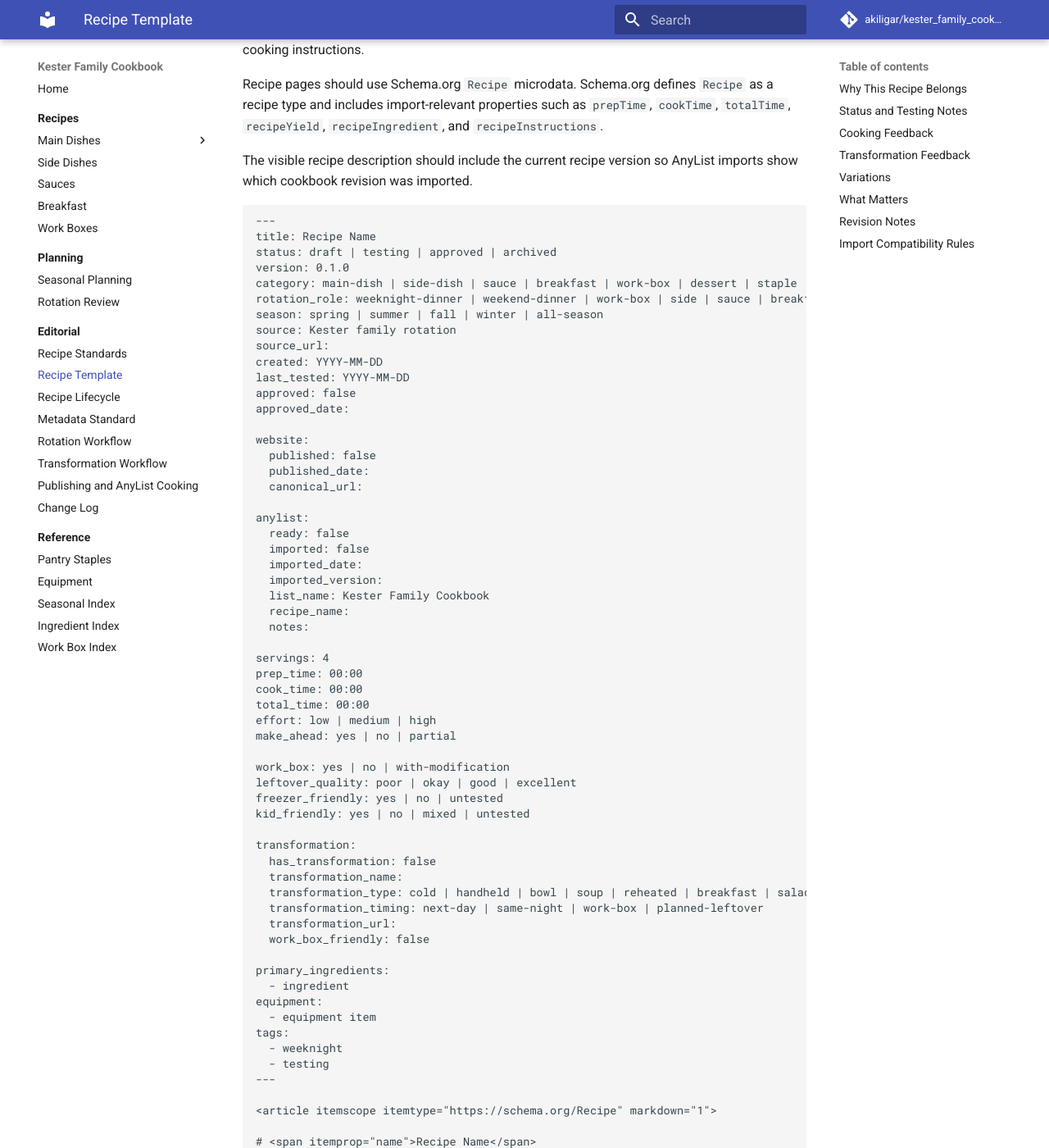
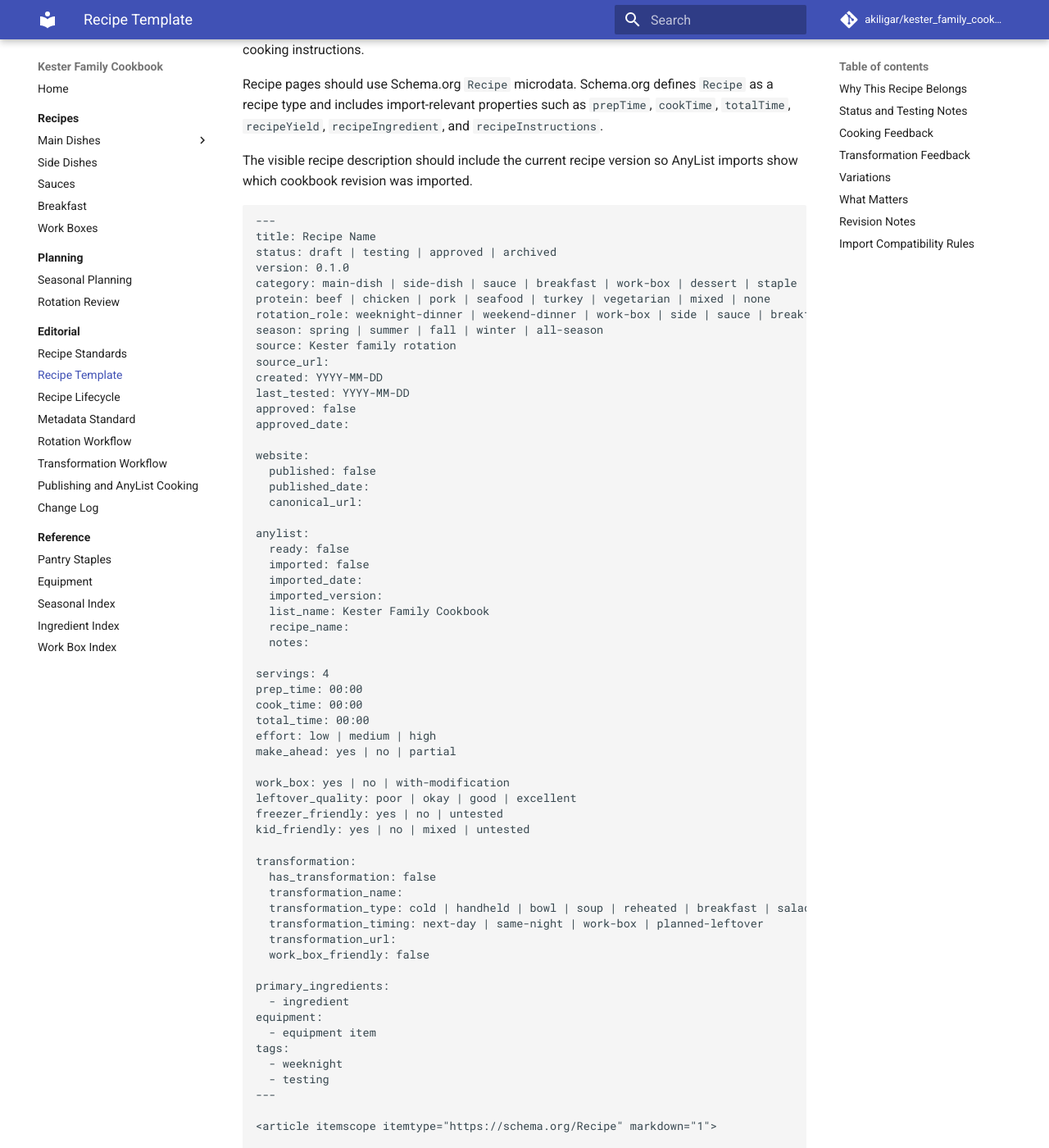
Before and after one commit to akiligar/kester_family_cookbook, an MkDocs documentation site: the page built from docs/editorial/recipe-template.md, in a window 1280 px wide and 1400 px high, scrolled down 341 px. Shown: the whole window at 82% size. Built offline with MkDocs 1.6.1 and Material for MkDocs 9.7.7, drawn with Linux system fonts in a browser that asks for light colours; comment, search, counter and statistics services are not loaded; some of the changed text lies outside the part shown.

Commit message:
Add protein metadata to recipe template

```diff
--- a/docs/editorial/recipe-template.md
+++ b/docs/editorial/recipe-template.md
@@ -19,6 +19,7 @@ title: Recipe Name
 status: draft | testing | approved | archived
 version: 0.1.0
 category: main-dish | side-dish | sauce | breakfast | work-box | dessert | staple
+protein: beef | chicken | pork | seafood | turkey | vegetarian | mixed | none
 rotation_role: weeknight-dinner | weekend-dinner | work-box | side | sauce | breakfast | company | holiday | staple
 season: spring | summer | fall | winter | all-season
 source: Kester family rotation
```
